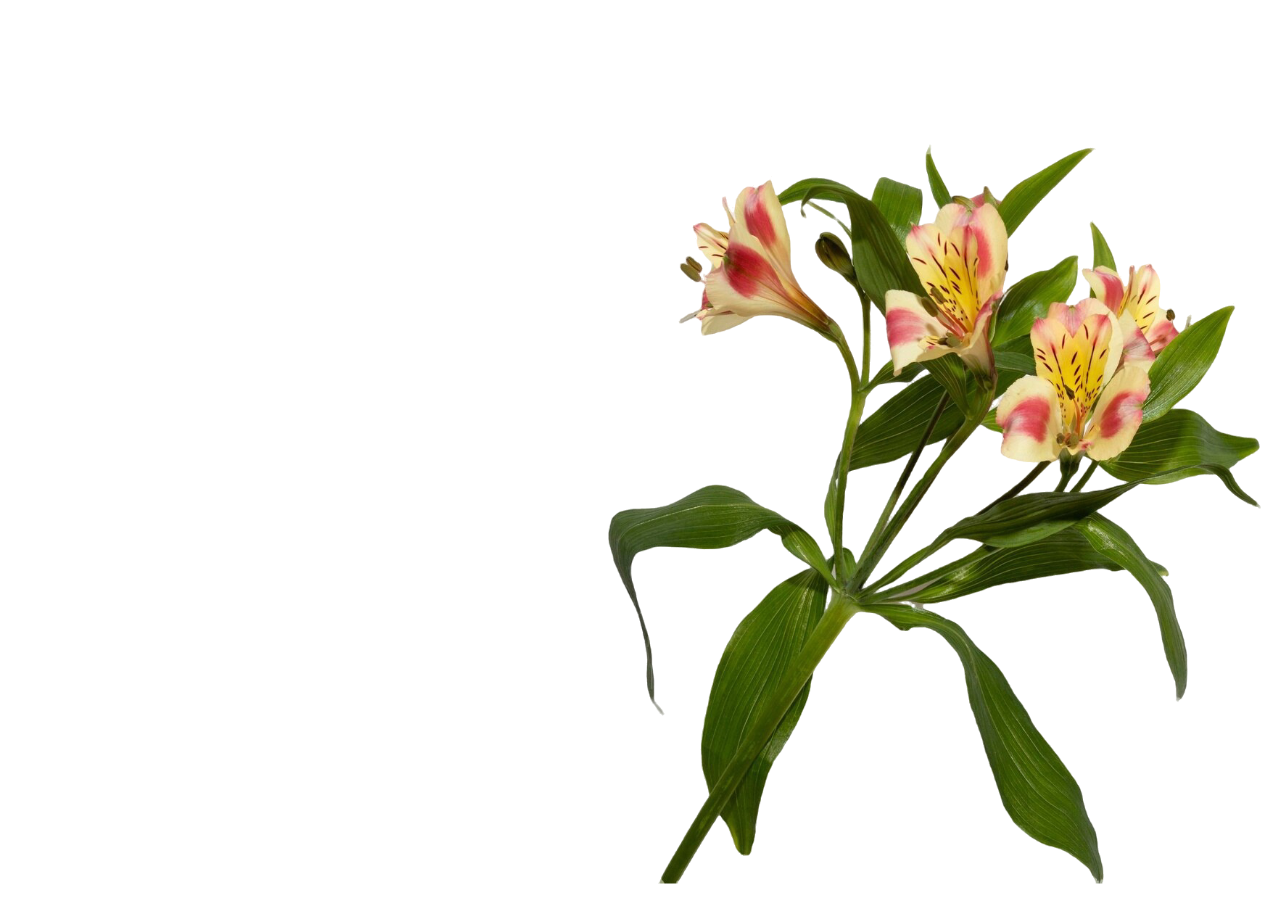
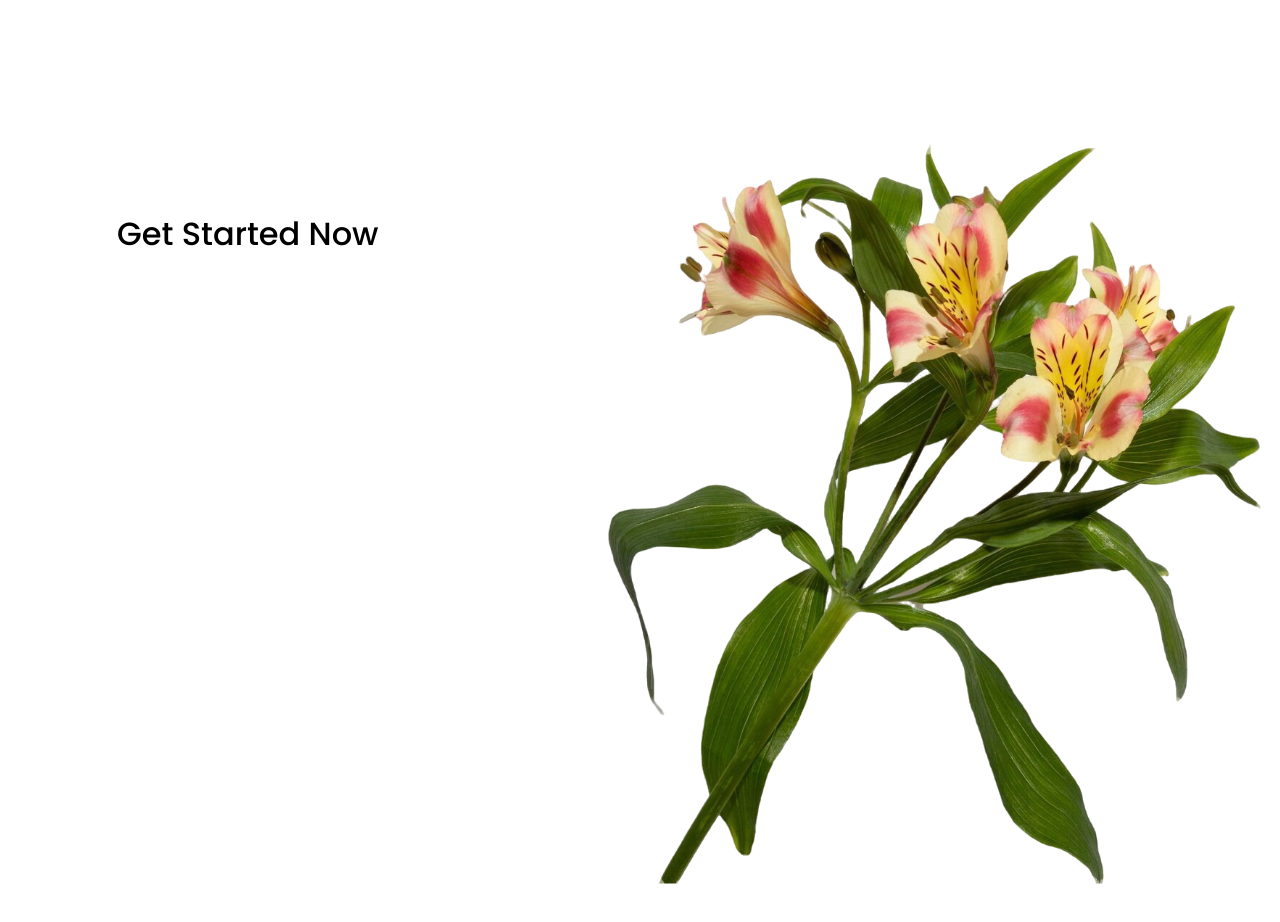
Before and after one commit to DanielCasimiro67/appdev1-final-practical-exam, a React (Vite) app: page / in a window 1280 px wide. Shown: the top 922 px of the page. Built offline with nearby package versions, Linux system fonts and the light colour scheme.

Commit message:
Add Sign Up page title

```diff
--- a/src/components/SignUp/SignUp.jsx
+++ b/src/components/SignUp/SignUp.jsx
@@ -5,7 +5,7 @@ export default function SignUp() {
   return (
     <main className={styles.page}>
       <section className={styles.left} aria-label="Sign Up">
-        <div className={styles.content} />
+        <div className={styles.content}><h1 className={styles.title}>Get Started Now</h1></div>
       </section>
       <section className={styles.right} aria-label="Blossom illustration">
         <img className={styles.blossom} src={blossom} width="828" height="936" alt="Pink and yellow blossom flowers with green leaves" />
--- a/src/components/SignUp/SignUp.module.css
+++ b/src/components/SignUp/SignUp.module.css
@@ -48,3 +48,10 @@
     display: none;
   }
 }
+
+.title {
+  margin: 0 0 52px;
+  font-size: 32px;
+  font-weight: 500;
+  line-height: 1.5;
+}
```
Also changed, not shown: casimiro-signup-title.png (added).
